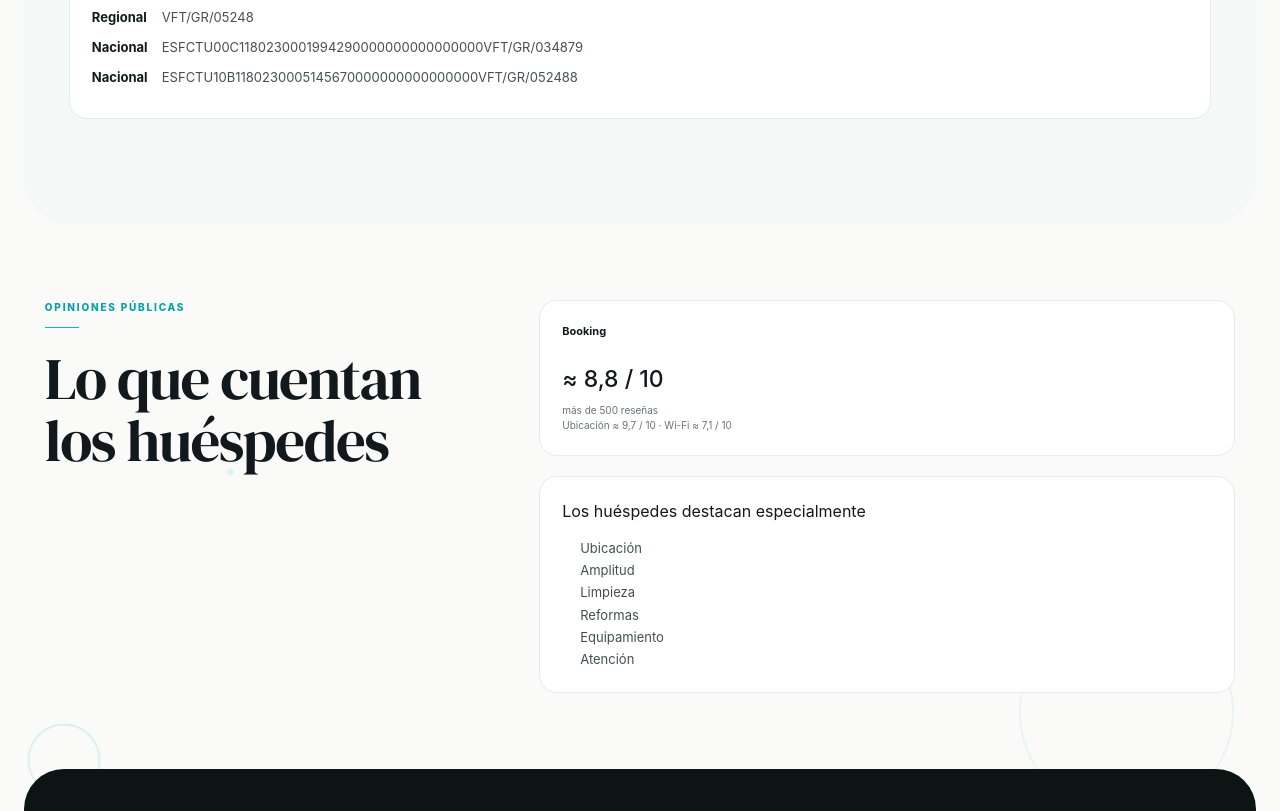
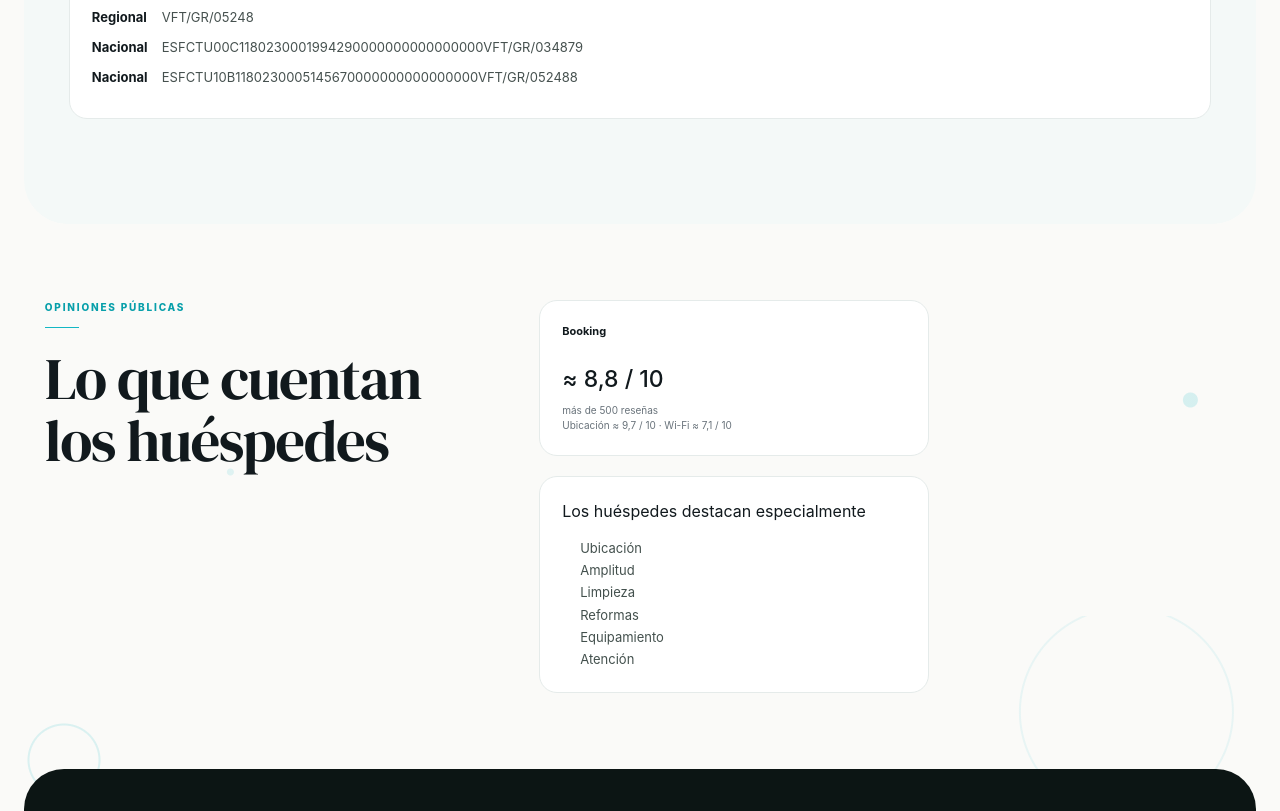
Before and after one commit to IJustDaniii/keysuites-web2, a Next.js app: page /alojamientos/alhambra-mesones-4 in a window 1280 px wide. Shown: the part 4184-4995 px from the top of the page. Built offline with nearby package versions, Linux system fonts and the light colour scheme.

Commit message:
ultimo fix de recuadros info

```diff
--- a/app/globals.css
+++ b/app/globals.css
@@ -674,6 +674,7 @@ body { background:var(--paper); color:var(--ink); }
   .property-content .amenities-grid span { min-height:48px; padding:13px 15px; font-size:14px; }
 }
 
+.reputation-content { width:min(100%,390px); }
 .reputation-content .platform-list { grid-template-columns:1fr; }
 
 @media (max-width:720px) {
```
